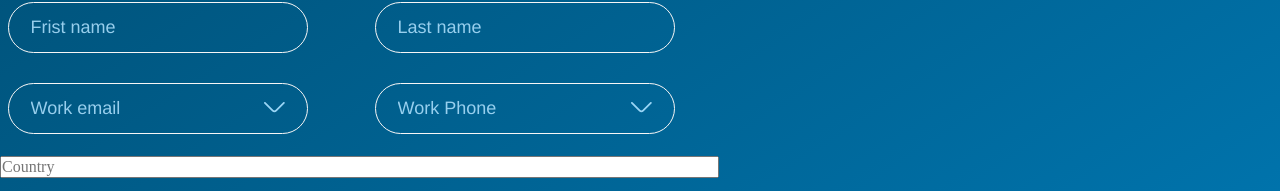
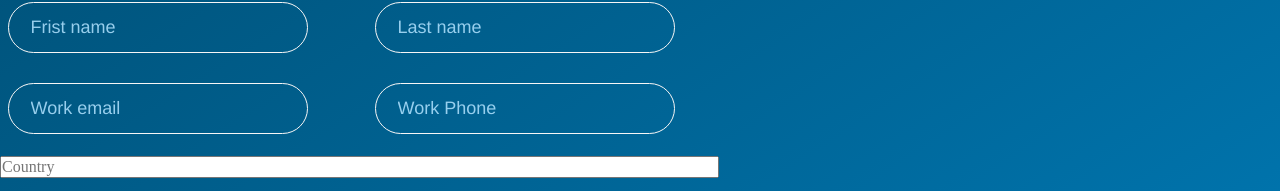
Before and after one commit to theCapnCoder/Decenter-Ads, a React (Create React App) app: page / in a window 1280 px wide. Shown: the part 572-763 px from the top of the page. Built offline with nearby package versions, Linux system fonts and the light colour scheme.

Commit message:
chore: add items in Input

```diff
--- a/src/components/Input/Input.tsx
+++ b/src/components/Input/Input.tsx
@@ -20,6 +20,7 @@ type Props = {
   readOnly: boolean;
   required: boolean;
   placeholder: string;
+  items: string[];
 };
 
 export const Input: FC<BaseProps & Partial<Props>> = ({
@@ -33,8 +34,13 @@ export const Input: FC<BaseProps & Partial<Props>> = ({
   readOnly,
   required,
   placeholder,
+  items,
 }) => {
   const [field, meta, helpers] = useField({ name, type });
+
+  const handleChange = (element: string) => {
+    helpers.setValue(element);
+  };
 
   return (
     <div className="UiInputBase">
@@ -52,12 +58,7 @@ export const Input: FC<BaseProps & Partial<Props>> = ({
           {...field}
         ></input>
 
-        {select && (
-          // <div className="Ui-select">
-          //   <DropDown />
-          // </div>
-          <DropDownList onChange={() => console.log()} />
-        )}
+        {select && items && <DropDownList items={items} onChange={handleChange} />}
       </div>
 
       {meta.error && meta.touched ? (
```
